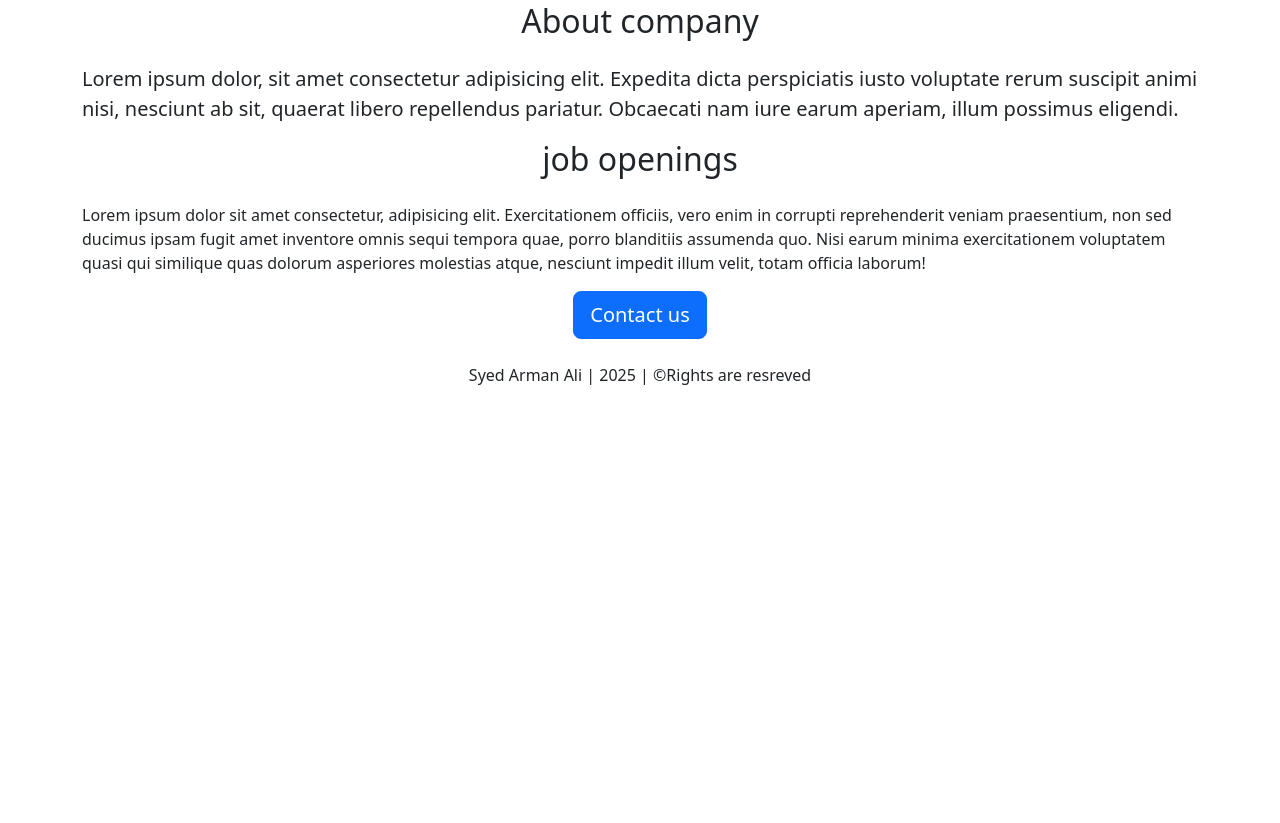
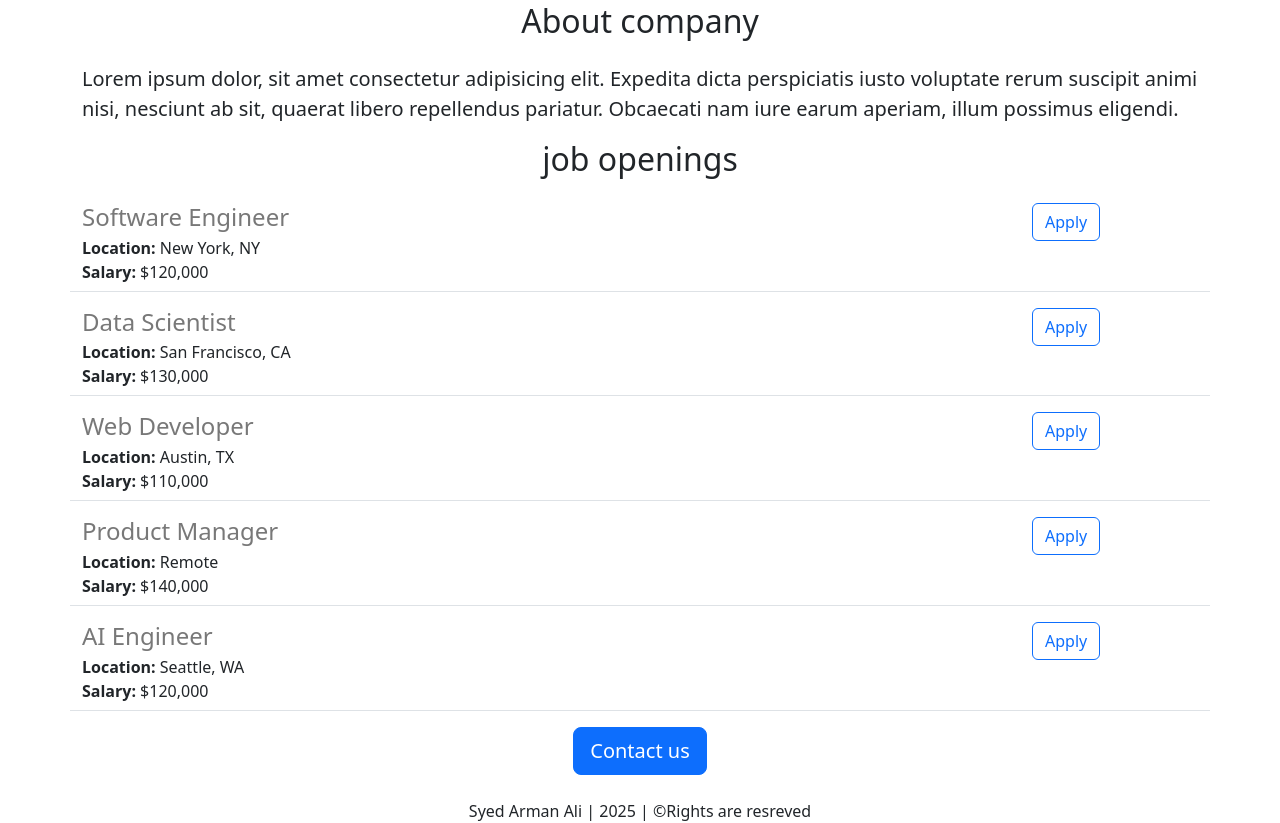
Before and after one commit to SyedArmanAli2003/webdev-carrier, a Flask app: page / in a window 1280 px wide. Shown: the part 470-1293 px from the top of the page. Before the commit the page ends 855 px from the top, so only its background shows below. Run offline with Flask 3, Linux system fonts and the light colour scheme.

Commit message:
added dynamic data and api route

```diff
--- a/app.py
+++ b/app.py
@@ -1,9 +1,41 @@
-from flask import Flask , render_template
+from flask import Flask , render_template , jsonify
 app = Flask(__name__)
+
+JOBS = [
+    {'id':1,
+     'title':'Software Engineer',
+     'location':'New York, NY',
+     'salary':'$120,000'},
+    {
+        'id':2,
+        'title':'Data Scientist',
+        'location':'San Francisco, CA',
+        'salary':'$130,000'},
+    {
+        'id':3,
+        'title':'Web Developer',
+        'location':'Austin, TX',
+        'salary':'$110,000'},
+    {
+        'id':4,
+        'title':'Product Manager',
+        'location':'Remote',
+        'salary':'$140,000' },
+
+    {
+        'id':5,
+        'title':'AI Engineer',
+        'location':'Seattle, WA',
+        'salary':'$120,000'}
+    ]
 @app.route("/")
 def hello_world():
-    return render_template("home.html")
+    return render_template("home.html",jobs = JOBS,company_name = "Code with Arman") #render_template is used to render the html file
+#render_template is used to render the html file
 
+@app.route("/api/jobs")
+def list_jobs():
+    return jsonify(JOBS) #jsonify is used to convert the python object to json format
 # print(__name__)
 if __name__ == "__main__":
     app.run(host = '0.0.0.0',debug = True)
--- a/templates/home.html
+++ b/templates/home.html
@@ -3,7 +3,7 @@
 <head>
     <meta charset="UTF-8">
     <meta name="viewport" content="width=device-width, initial-scale=1.0">
-    <title>web dev carrier website</title>
+    <title>Code with Arman</title>
     <link href="https://cdn.jsdelivr.net/npm/bootstrap@5.3.6/dist/css/bootstrap.min.css" rel="stylesheet" integrity="sha384-4Q6Gf2aSP4eDXB8Miphtr37CMZZQ5oXLH2yaXMJ2w8e2ZtHTl7GptT4jmndRuHDT" crossorigin="anonymous">
     <style>
         #banner{
@@ -22,7 +22,7 @@
         <nav><a href="about.html"></a></nav>
         hello there, you will learn about web dev using python and it's frameworks
 
-        <h1 class="text-center mt-2 mb-4" class="fw-bolder">webdev carriers </h1>
+        <h1 class="text-center mt-2 mb-4" class="fw-bolder">{{company_name}} carriers </h1>
 
         <img  class="img-fluid" id="banner" src="https://images.unsplash.com/photo-1542831371-29b0f74f9713?w=900&auto=format&fit=crop&q=60&ixlib=rb-4.1.0&ixid=M3wxMjA3fDB8MHxzZWFyY2h8N3x8Y29kaW5nfGVufDB8fDB8fHww" height=240px , width= 240px >
         <h2 class="text-center  mt-2 mb-4">About company</h2>
@@ -30,7 +30,14 @@
         <h2 class="text-center mt-2 mb-4">
             job openings
         </h2>
-        <p> Lorem ipsum dolor sit amet consectetur, adipisicing elit. Exercitationem officiis, vero enim in corrupti reprehenderit veniam praesentium, non sed ducimus ipsam fugit amet inventore omnis sequi tempora quae, porro blanditiis assumenda quo. Nisi earum minima exercitationem voluptatem quasi qui similique quas dolorum asperiores molestias atque, nesciunt impedit illum velit, totam officia laborum! </p>
+        <div>
+            {% for job in jobs %}
+
+                {% include "jobitem.html" %}
+
+            {% endfor %}
+        </div>
+
         <div style="text-align: center;">
 
             <button class="btn btn-primary btn-lg">Contact us</button>
--- /dev/null
+++ b/templates/jobitem.html
@@ -0,0 +1,16 @@
+<div class="border-bottom row " style="margin-bottom: 16px; padding-bottom: 7px;">
+    <div class="col-10">
+
+        <h4 style="color: rgb(120,120,120);margin-bottom: 4px;">{{job['title']}} </h4>
+
+        <div><b>Location:</b> {{job['location']}} </div>
+
+        <div><b>Salary:</b> {{job['salary']}} </div>
+    </div>
+    <div class="col-2">
+
+        <button type="button" class="btn btn-outline-primary">Apply</button>
+
+    </div>
+
+</div>
```
